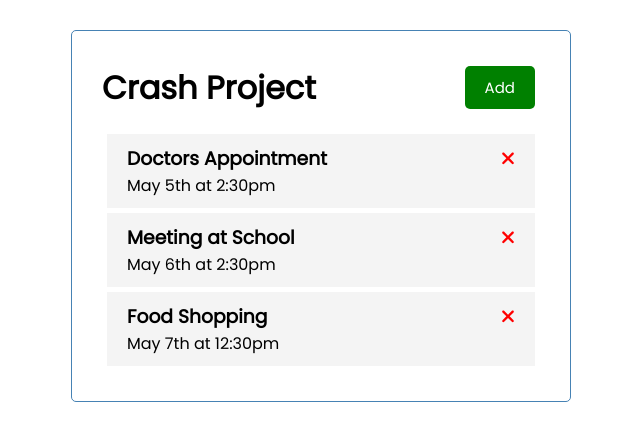
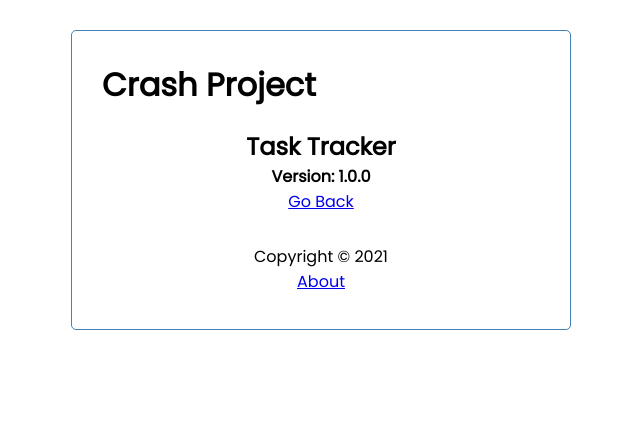
Before and after one commit to DimiTesting/TaskCreatorAngularCrash, an Angular app: page /about in a window 1280 px wide. Before the commit this address led to /. Shown: the top 440 px of the page, without its empty margins (319-959 px from the left). Built offline with nearby package versions, Linux system fonts and the light colour scheme; data requests are answered from the project's data file.

Commit message:
setting router and adding to more components to use the router: about and footer components

```diff
--- a/db.json
+++ b/db.json
@@ -17,6 +17,12 @@
       "text": "Food Shopping",
       "day": "May 7th at 12:30pm",
       "reminder": false
+    },
+    {
+      "id": "b731",
+      "text": "Finish the Tracker crash project",
+      "day": "Sep 30th at 19:00",
+      "reminder": false
     }
   ]
 }
--- a/src/app/app.component.html
+++ b/src/app/app.component.html
@@ -1,4 +1,5 @@
 <div class="container">
     <app-header></app-header>
-    <app-tasks></app-tasks>
+    <router-outlet></router-outlet>
+    <app-footer></app-footer>
 </div>
--- a/src/app/app.component.ts
+++ b/src/app/app.component.ts
@@ -1,12 +1,16 @@
 import { Component } from '@angular/core';
 import { RouterOutlet } from '@angular/router';
 import { HeaderComponent } from './components/header/header.component';
+import { FooterComponent } from './components/footer/footer.component';
 import { TasksComponent } from './components/tasks/tasks.component';
+import { RouterModule} from '@angular/router';
+
+
 
 @Component({
   selector: 'app-root',
   standalone: true,
-  imports: [RouterOutlet, HeaderComponent, TasksComponent],
+  imports: [RouterOutlet, HeaderComponent, TasksComponent, RouterModule, FooterComponent],
   templateUrl: './app.component.html',
   styleUrl: './app.component.css'
 })
--- a/src/app/app.routes.ts
+++ b/src/app/app.routes.ts
@@ -1,3 +1,8 @@
 import { Routes } from '@angular/router';
+import { TasksComponent } from './components/tasks/tasks.component';
+import { AboutComponent } from './components/about/about.component';
 
-export const routes: Routes = [];
+export const routes: Routes = [
+    { path: '', component: TasksComponent },
+    { path: 'about', component: AboutComponent}
+];
--- /dev/null
+++ b/src/app/components/about/about.component.css
@@ -0,0 +1,3 @@
+.about {
+    text-align: center;
+  }
--- /dev/null
+++ b/src/app/components/about/about.component.html
@@ -0,0 +1,5 @@
+<div class="about">
+    <h2>Task Tracker</h2>
+    <h4>Version: 1.0.0</h4>
+    <a routerLink="/">Go Back</a>
+  </div>
--- /dev/null
+++ b/src/app/components/footer/footer.component.css
@@ -0,0 +1,4 @@
+footer {
+    margin-top: 30px;
+    text-align: center;
+  }
--- /dev/null
+++ b/src/app/components/footer/footer.component.html
@@ -0,0 +1,4 @@
+<footer>
+    <p>Copyright &copy; 2021</p>
+    <a routerLink="/about">About</a>
+  </footer>
--- a/src/app/components/header/header.component.html
+++ b/src/app/components/header/header.component.html
@@ -1,6 +1,7 @@
 <header>
     <h1>{{title}}</h1>
     <app-button
+        *ngIf="hasRoute('/')"
         text="{{showAddTask ? 'Close': 'Add'}}"
         color="{{showAddTask ? 'red': 'green'}}"
         (btnClick)="toggleAddTask()"
--- a/src/app/components/header/header.component.ts
+++ b/src/app/components/header/header.component.ts
@@ -2,11 +2,13 @@
 import { UiService } from '../../services/ui.service';
 import { Subscription } from 'rxjs';
 import { ButtonComponent } from '../button/button.component';
+import { CommonModule } from '@angular/common';
+import { Router } from '@angular/router';
 
 @Component({
   selector: 'app-header',
   standalone: true,
-  imports: [ButtonComponent],
+  imports: [ButtonComponent, CommonModule],
   templateUrl: './header.component.html',
   styleUrl: './header.component.css'
 })
@@ -15,7 +17,7 @@
   showAddTask: boolean;
   subscription: Subscription;
 
-  constructor(private uiService: UiService) {
+  constructor(private uiService: UiService, private router: Router) {
     this.subscription = this.uiService
       .onToggle()
       .subscribe((value)=> this.showAddTask = value);
@@ -28,4 +30,8 @@
   toggleAddTask() {
     this.uiService.toggleAddTask();
   }
+
+  hasRoute(route: string) {
+    return this.router.url === route
+  }
 }
```
Also changed, not shown: src/app/components/about/about.component.ts (added, +13 -0 lines), src/app/components/footer/footer.component.ts (added, +13 -0 lines), 2 other files (tests, documents, lock files or other folders).
